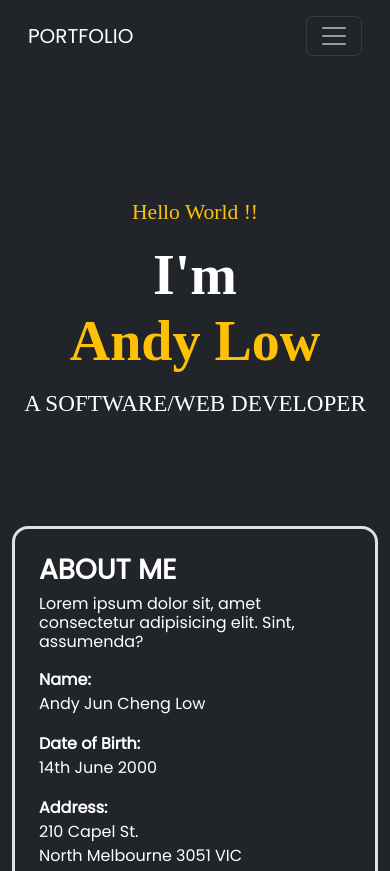
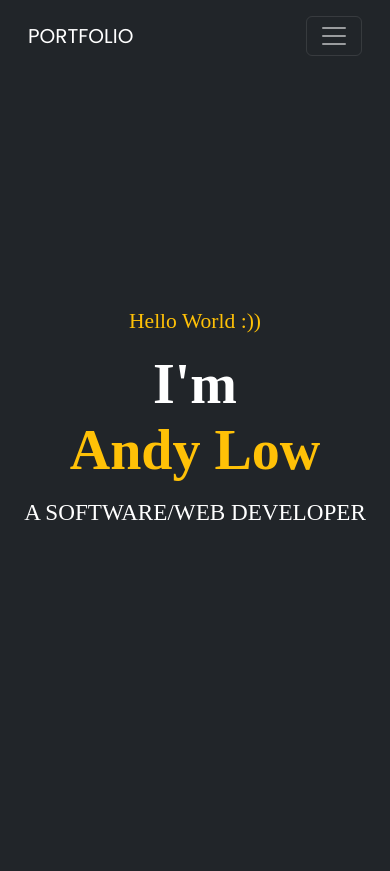
Before and after one commit to AndyLow14/Personal-Portfolio, a plain HTML site: page index.html in a window 390 px wide. Shown: the top 871 px of the page. Drawn offline with nearby package versions, Linux system fonts and the light colour scheme; a web font is replaced by a local one.

Commit message:
Edited adaptive stylings

```diff
--- a/index.css
+++ b/index.css
@@ -19,11 +19,18 @@
 
 body {
   font-family: "Poppins";
-  padding-top: 100px;
 }
 
 section {
   padding-top: 100px;
+}
+
+.home {
+  display: flex;
+  height: 100vh;
+  padding-top: 0px;
+  padding-bottom: 0px;
+  align-items: center;
 }
 
 .card {
@@ -87,8 +94,7 @@ section {
   height: 300px;
   border: solid var(--black);
   transition: all 0.6s ease;
-  padding-left: 20px;
-  padding-right: 20px;
+  padding: 20px;
 }
 
 .box {
@@ -101,9 +107,22 @@ section {
 }
 
 @media (max-width: 992px) {
+  .home {
+    justify-content: center;
+    text-align: center;
+  }
   .box {
     height: 200px;
     font-size: 3rem;
+  }
+}
+
+@media (max-width: 768px) {
+  section {
+    padding-bottom: 50px;
+  }
+  .box {
+    font-size: 2.5rem;
   }
 }
 
--- a/index.html
+++ b/index.html
@@ -91,10 +91,10 @@
       </nav>
     </header>
     <main class="container">
-      <section id="home">
+      <section id="home" class="home">
         <div class="row">
-          <div class="col text-center">
-            <h4 class="red-hat text-warning">Hello World !!</h4>
+          <div class="col">
+            <h4 class="red-hat text-warning">Hello World :))</h4>
             <p class="red-hat name mt-4">I'm</p>
             <p class="red-hat name text-warning">Andy Low</p>
             <h3 class="red-hat mt-4">A SOFTWARE/WEB DEVELOPER</h3>
```
